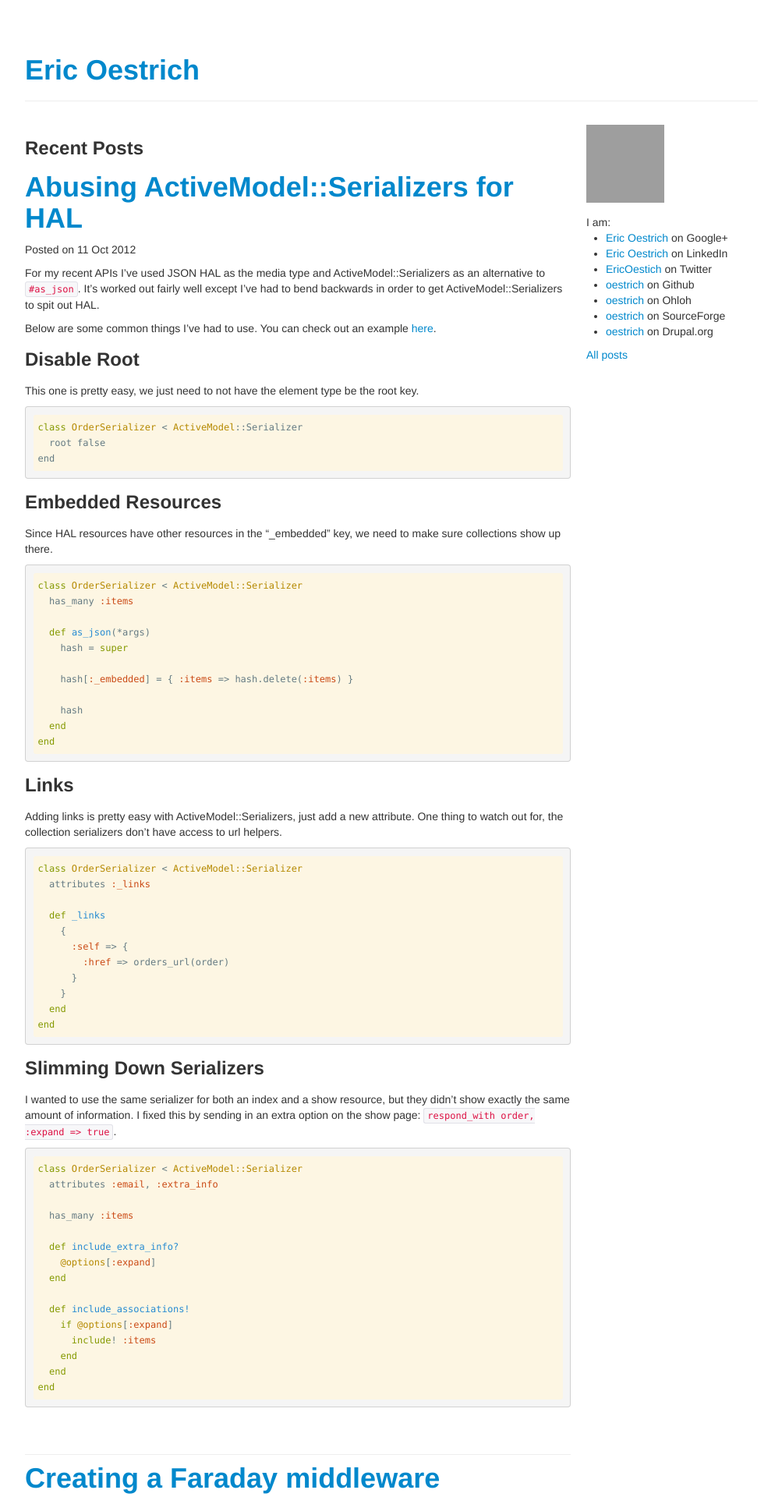
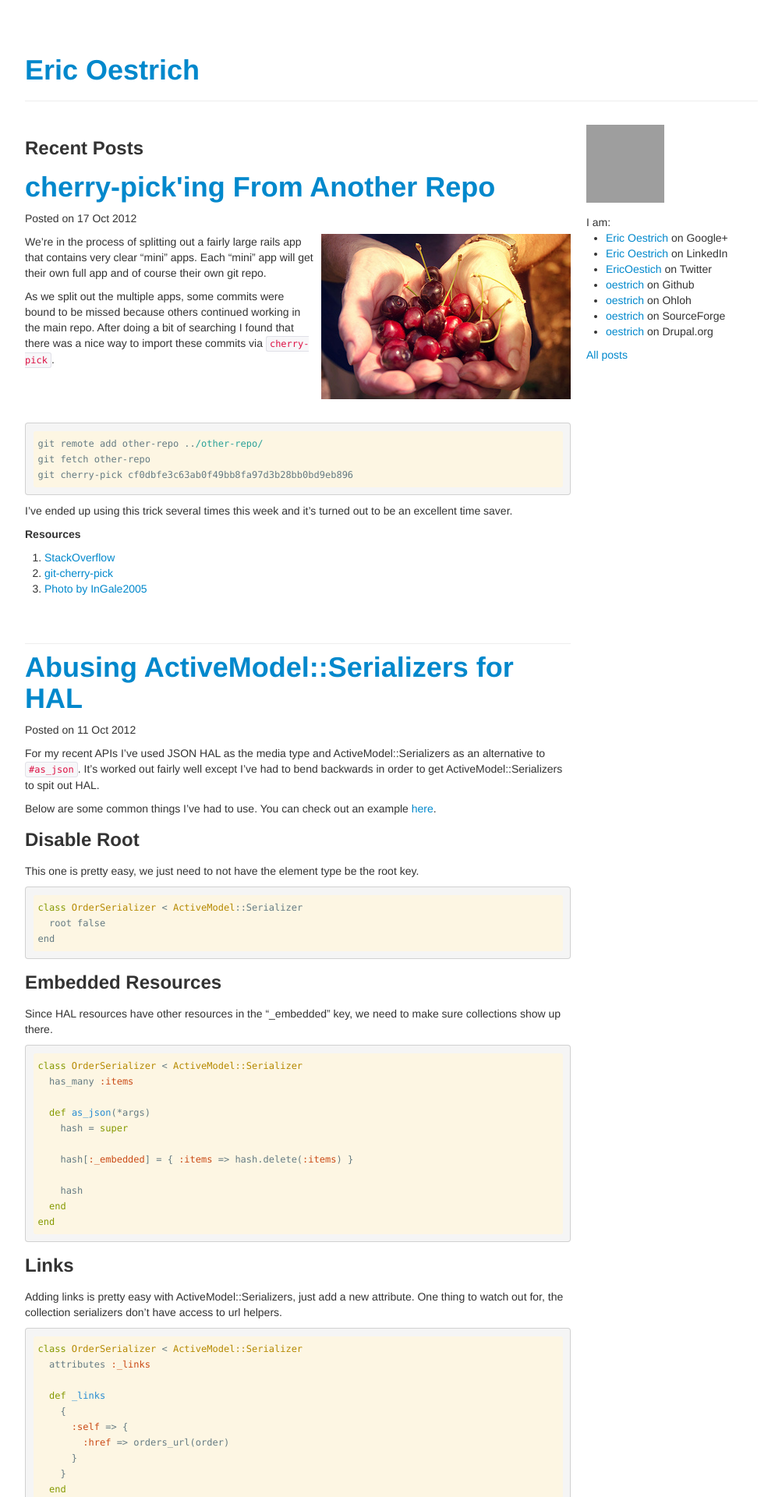
Before and after one commit to oestrich/blog.oestrich.org, a Jekyll site: the page built from index.html, in a window 1280 px wide. Shown: the top 1920 px of the page at 78% size, without its empty margins (138-1141 px from the left). Built offline with Jekyll 4.4.1, drawn with Linux system fonts in a browser that asks for light colours; Markdown is read by kramdown in place of the engine named in the settings; some of the changed text lies outside the part shown; grey boxes are pictures that could not be loaded.

Commit message:
cherry-pick'ing from another repo

```diff
--- a/_layouts/default.html
+++ b/_layouts/default.html
@@ -15,8 +15,9 @@
        })();
 
     </script>
-    <link rel="stylesheet" href="/css/bootstrap.css">
-    <link rel="stylesheet" href="/css/solarized-light.css">
+    <link rel="stylesheet" href="/css/bootstrap.css" />
+    <link rel="stylesheet" href="/css/solarized-light.css" />
+    <link rel="stylesheet" href="/css/style.css" />
     <script src="/js/highlight.js"></script>
     <script>hljs.initHighlightingOnLoad();</script>
     <link rel="alternate" type="application/rss+xml" title="Eric's Devblog » Feed" href="http://feeds.feedburner.com/EricsDevblog">
--- /dev/null
+++ b/_posts/2012-10-17-cherry-picking-from-another-repo.md
@@ -0,0 +1,25 @@
+---
+layout: post
+categories:
+- git
+title: cherry-pick'ing From Another Repo
+---
+
+<img src="/images/cherry-picking.jpeg" alt="Cherry picking" class="float-img" title="Photo by InGale2005" />
+
+We're in the process of splitting out a fairly large rails app that contains very clear "mini" apps. Each "mini" app will get their own full app and of course their own git repo.
+
+As we split out the multiple apps, some commits were bound to be missed because others continued working in the main repo. After doing a bit of searching I found that there was a nice way to import these commits via `cherry-pick`.
+
+<br class="clear" />
+
+    git remote add other-repo ../other-repo/
+    git fetch other-repo
+    git cherry-pick cf0dbfe3c63ab0f49bb8fa97d3b28bb0bd9eb896
+
+I've ended up using this trick several times this week and it's turned out to be an excellent time saver.
+
+##### Resources
+1. [StackOverflow](http://stackoverflow.com/questions/5120038/is-it-possible-to-cherry-pick-a-commit-from-another-git-repository)
+1. [git-cherry-pick](http://www.kernel.org/pub/software/scm/git/docs/git-cherry-pick.html)
+1. [Photo by InGale2005](http://www.flickr.com/photos/igal/7901479448/in/photostream/)
--- /dev/null
+++ b/css/style.css
@@ -0,0 +1,9 @@
+img.float-img {
+  float: right;
+  padding-bottom: 20px;
+  padding-left: 10px;
+}
+
+.clear {
+  clear: both;
+}
```
Also changed, not shown: favicon.ico (added), images/cherry-picking.jpeg (added).
